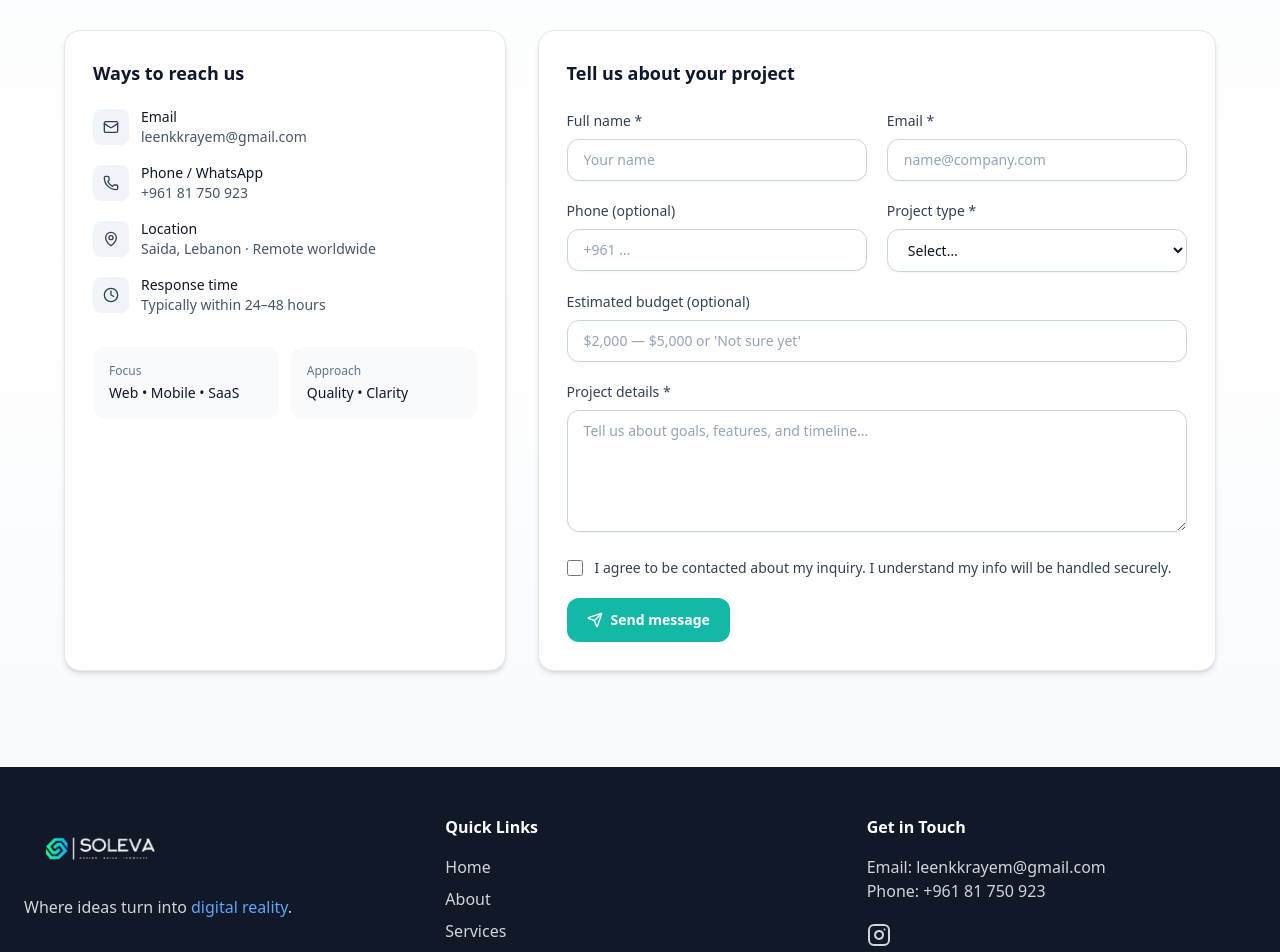
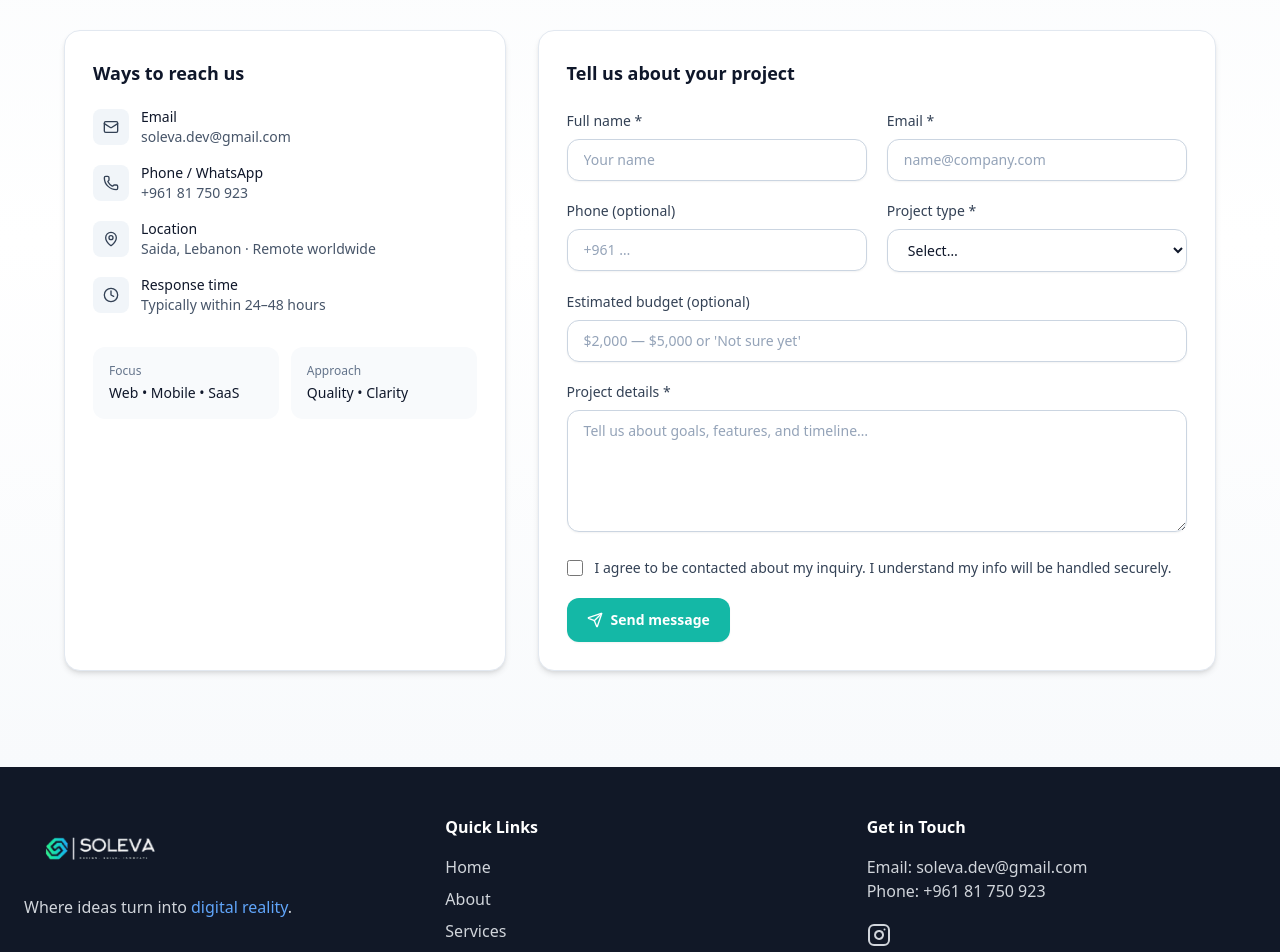
Before and after one commit to LeenKr/soleva-frontend, a React (Vite) app: page / in a window 1280 px wide. Shown: the part 2980-3932 px from the top of the page. Built offline with nearby package versions, Linux system fonts and the light colour scheme; the HTML template or start-up script is replaced by a standard one.

Commit message:
added files

```diff
--- a/src/components/Footer.jsx
+++ b/src/components/Footer.jsx
@@ -45,7 +45,7 @@ export default function Footer() {
         {/* Contact & Social */}
         <div>
           <h3 className="text-white font-semibold mb-4">Get in Touch</h3>
-          <p className="text-sm md:text-base">Email: leenkkrayem@gmail.com</p>
+          <p className="text-sm md:text-base">Email: soleva.dev@gmail.com</p>
           <p className="text-sm md:text-base">Phone: +961 81 750 923</p>
           <div className="flex space-x-5 mt-5">
             <a
--- a/src/sections/Contact.jsx
+++ b/src/sections/Contact.jsx
@@ -114,7 +114,7 @@ export default function Contact() {
                     href="mailto:hello@soleva.studio"
                     className="text-slate-600 hover:text-slate-900"
                   >
-                    leenkkrayem@gmail.com
+                    soleva.dev@gmail.com
                   </a>
                 </div>
               </li>
```
